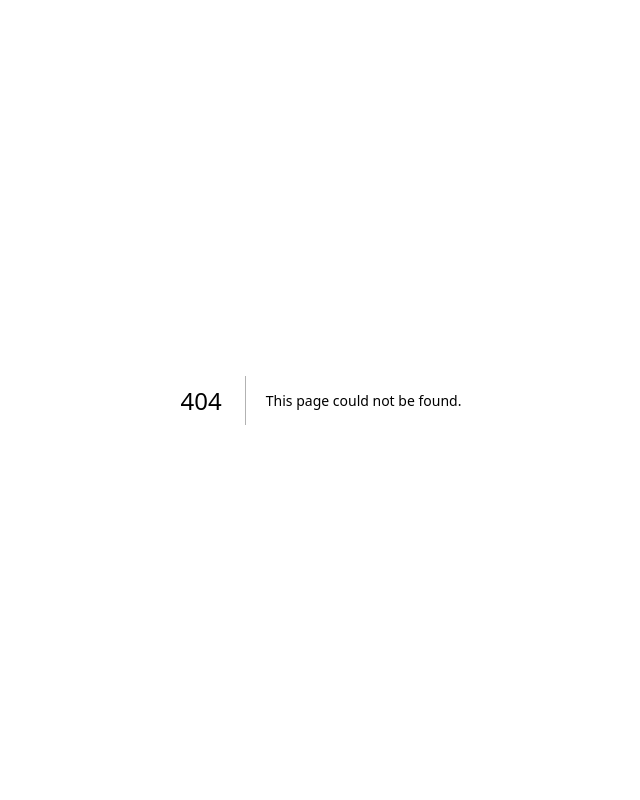
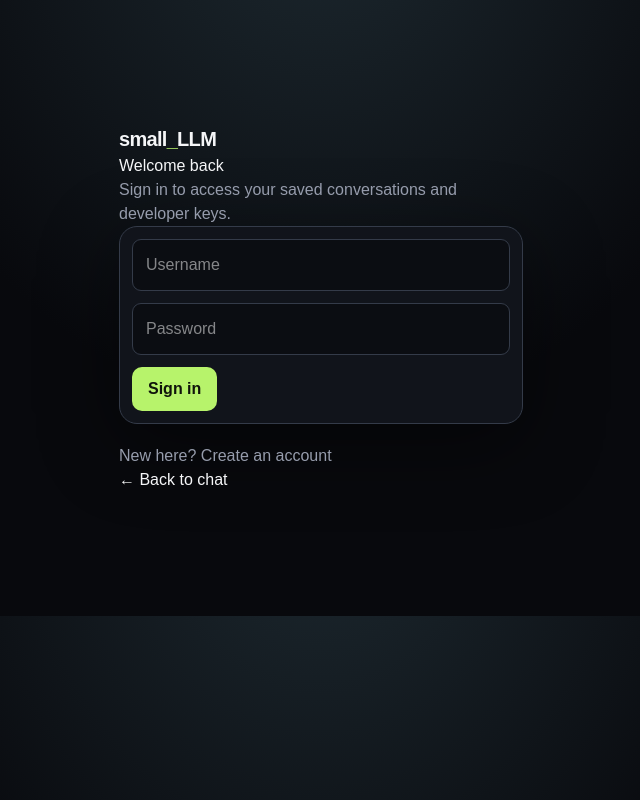
Before and after one commit to UkohEmmanuel1/small_LLM, a Next.js app in the folder frontend/: page /login in a window 1280 px wide. Before the commit this address had no page. Shown: the whole page, without its empty margins (319-959 px from the left). Built offline with nearby package versions, Linux system fonts and the light colour scheme; no server answers.

Commit message:
Add frontend login flow

```diff
--- /dev/null
+++ b/frontend/src/app/login/page.tsx
@@ -0,0 +1,46 @@
+'use client';
+import { FormEvent, useState } from 'react';
+import Link from 'next/link';
+
+const API = process.env.NEXT_PUBLIC_API_BASE_URL || 'http://localhost:8000';
+
+export default function Login() {
+  const [username, setUsername] = useState('');
+  const [password, setPassword] = useState('');
+  const [error, setError] = useState('');
+  const [done, setDone] = useState(false);
+
+  async function submit(event: FormEvent) {
+    event.preventDefault();
+    setError('');
+    try {
+      const response = await fetch(`${API}/api/auth/token/`, {
+        method: 'POST',
+        headers: { 'Content-Type': 'application/json' },
+        body: JSON.stringify({ username, password }),
+      });
+      const data = await response.json();
+      if (!response.ok || !data.token) throw new Error(data.non_field_errors?.[0] || 'Incorrect username or password.');
+      localStorage.setItem('smallllm_token', data.token);
+      setDone(true);
+    } catch (err) {
+      setError(err instanceof Error ? err.message : 'Sign in failed.');
+    }
+  }
+
+  return <main style={{ maxWidth: 460, margin: '12vh auto', padding: 28 }}>
+    <div className="brand">small<span>_</span>LLM</div>
+    <h1>Welcome back</h1>
+    <p style={{ color: '#969cac' }}>Sign in to access your saved conversations and developer keys.</p>
+    {done ? <p>You are signed in. <Link href="/">Return to chat →</Link></p> : <form onSubmit={submit} className="composer">
+      <input required autoComplete="username" placeholder="Username" value={username} onChange={event => setUsername(event.target.value)} style={field}/>
+      <input required type="password" autoComplete="current-password" placeholder="Password" value={password} onChange={event => setPassword(event.target.value)} style={field}/>
+      {error && <p role="alert" style={{ color: '#ff9c9c' }}>{error}</p>}
+      <button className="send">Sign in</button>
+    </form>}
+    <p style={{ color: '#969cac', marginTop: 20 }}>New here? <Link href="/signup">Create an account</Link></p>
+    <p><Link href="/">← Back to chat</Link></p>
+  </main>;
+}
+
+const field = { display: 'block', width: '100%', padding: 13, marginBottom: 12, borderRadius: 9, border: '1px solid #343b49', background: '#0b0d12', color: 'white' };
```
